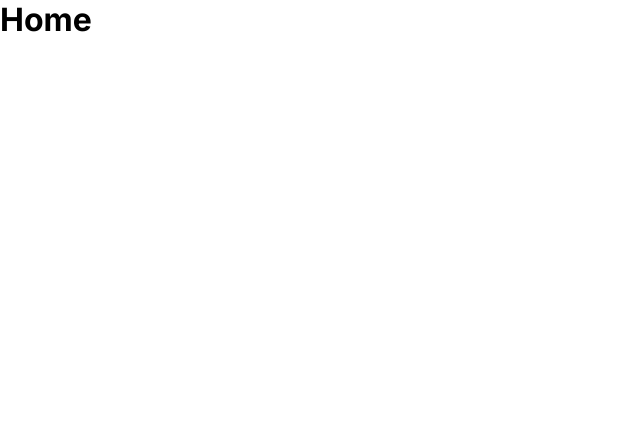
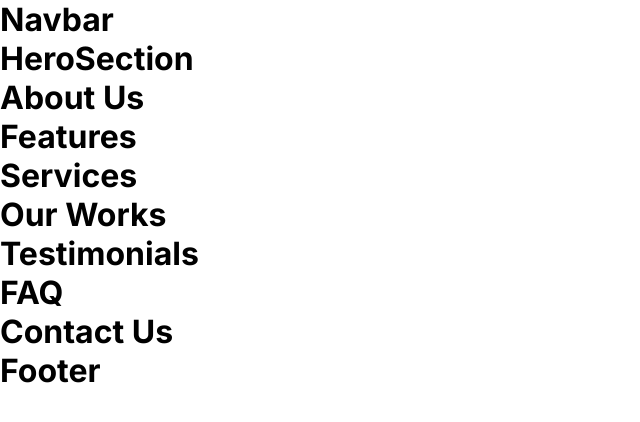
Before and after one commit to JunaidShamnad/Agency-Website, a Next.js app: page / in a window 1280 px wide. Shown: the top 422 px of the page, without its empty margins (0-640 px from the left). Built offline with nearby package versions, Linux system fonts and the light colour scheme.

Commit message:
layout started

```diff
--- a/components/AboutUs/index.jsx
+++ b/components/AboutUs/index.jsx
@@ -3,6 +3,7 @@
 const AboutUs = () => {
   return (
     <>
+    <h1>About Us</h1>
     </>
   )
 }
--- a/components/Button/index.jsx
+++ b/components/Button/index.jsx
@@ -2,7 +2,9 @@
 
 const Button = () => {
   return (
-  <></>
+  <>
+  <button>Button</button>
+  </>
   )
 }
 
--- a/components/ContactUs/index.jsx
+++ b/components/ContactUs/index.jsx
@@ -3,6 +3,7 @@
 const ContactUs = () => {
     return (
       <>
+      <h1>Contact Us</h1>
       </>
     )
   }
--- a/components/FAQ/index.jsx
+++ b/components/FAQ/index.jsx
@@ -2,6 +2,7 @@
 const FAQ = () => {
     return (
       <>
+      <h1>FAQ</h1>
       </>
     )
   }
--- a/components/Features/index.jsx
+++ b/components/Features/index.jsx
@@ -3,6 +3,7 @@
 const Features = () => {
     return (
       <>
+      <h1>Features</h1>
       </>
     )
   }
--- a/components/Footer/index.jsx
+++ b/components/Footer/index.jsx
@@ -3,6 +3,7 @@
 const Footer = () => {
     return (
       <>
+      <h1>Footer</h1>
       </>
     )
   }
--- a/components/HeroSection/index.jsx
+++ b/components/HeroSection/index.jsx
@@ -3,6 +3,7 @@
 const HeroSection = () => {
     return (
       <>
+      <h1>HeroSection</h1>
       </>
     )
   }
--- a/components/Navbar/index.jsx
+++ b/components/Navbar/index.jsx
@@ -3,6 +3,7 @@
 const Navbar = () => {
     return (
       <>
+      <h1>Navbar</h1>
       </>
     )
   }
--- a/components/OurWorks/index.jsx
+++ b/components/OurWorks/index.jsx
@@ -3,6 +3,7 @@
 const OurWorks = () => {
     return (
       <>
+      <h1>Our Works</h1>
       </>
     )
   }
--- a/components/Services/index.jsx
+++ b/components/Services/index.jsx
@@ -3,6 +3,7 @@
 const Services = () => {
     return (
       <>
+      <h1>Services</h1>
       </>
     )
   }
--- a/components/Testimonials/index.jsx
+++ b/components/Testimonials/index.jsx
@@ -3,6 +3,7 @@
 const Testimonials = () => {
     return (
       <>
+      <h1>Testimonials</h1>
       </>
     )
   }
--- a/container/HomePage/index.jsx
+++ b/container/HomePage/index.jsx
@@ -1,10 +1,24 @@
-
+import AboutUs from "../../components/AboutUs"
+import ContactUs from "../../components/ContactUs"
+import FAQ from "../../components/FAQ"
+import Features from "../../components/Features"
+import HeroSection from "../../components/HeroSection"
+import OurWorks from "../../components/OurWorks"
+import Services from "../../components/Services"
+import Testimonials from "../../components/Testimonials"
 
 
 const HomePage = () => {
     return (
       <>
-      <h1>Home</h1>
+      <HeroSection/>
+      <AboutUs/>
+      <Features/>
+      <Services/>
+      <OurWorks/>
+      <Testimonials/>
+      <FAQ/>
+      <ContactUs/>
       </>
     )
   }
```
